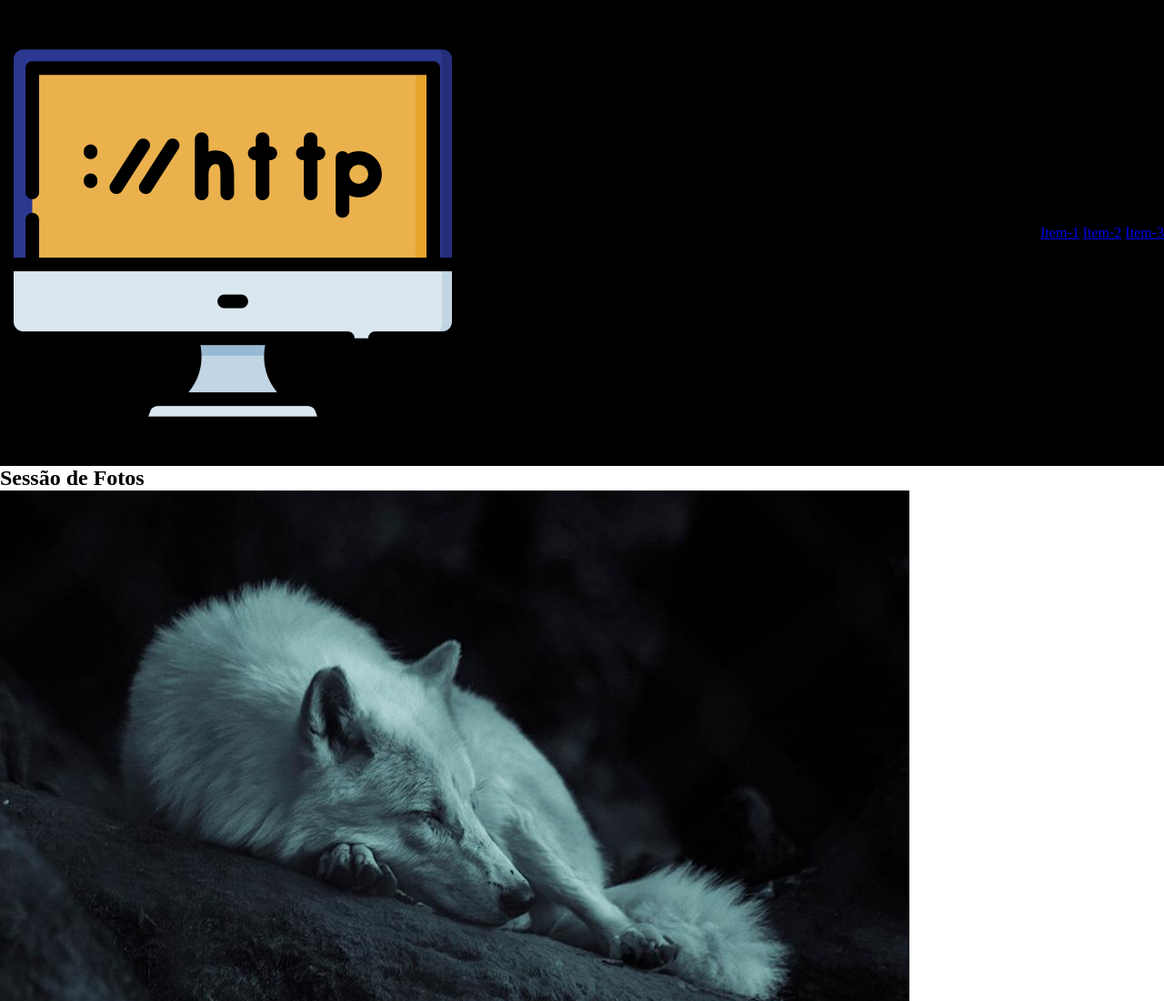
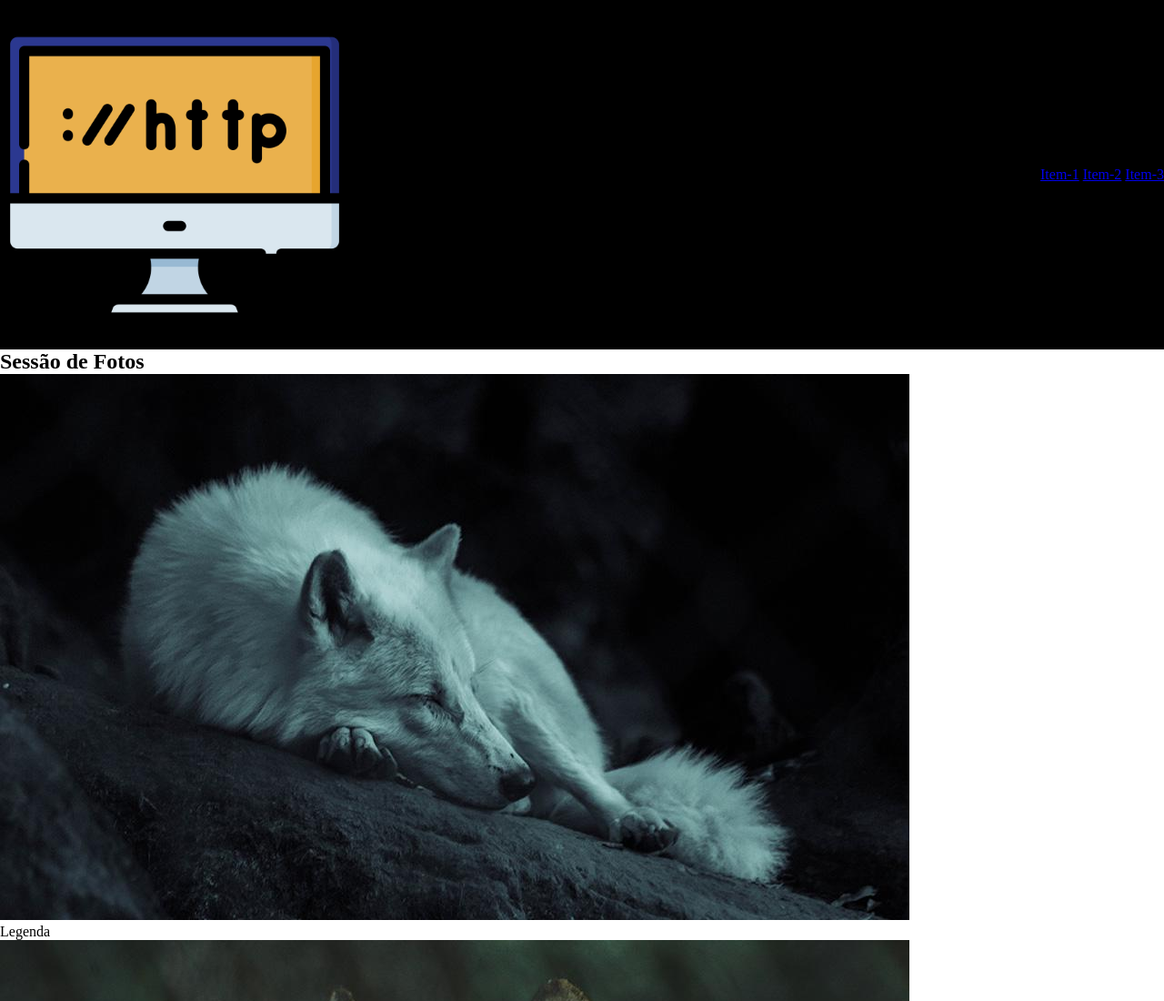
Before and after one commit to 1TDSR-2023/rm552189, a plain HTML site: page index.html in a window 1280 px wide. Shown: the top 1100 px of the page at 91% size. Drawn offline with Linux system fonts and the light colour scheme.

Commit message:
Estilos especifigivo do cabecalho.

```diff
--- a/css/estilo.css
+++ b/css/estilo.css
@@ -12,8 +12,8 @@
 
 }
 
-/* .cabecalho img {
+.cabecalho img {
     width: 30%;
     max-width: 30%;
     display: block;
-} */
+}
```
